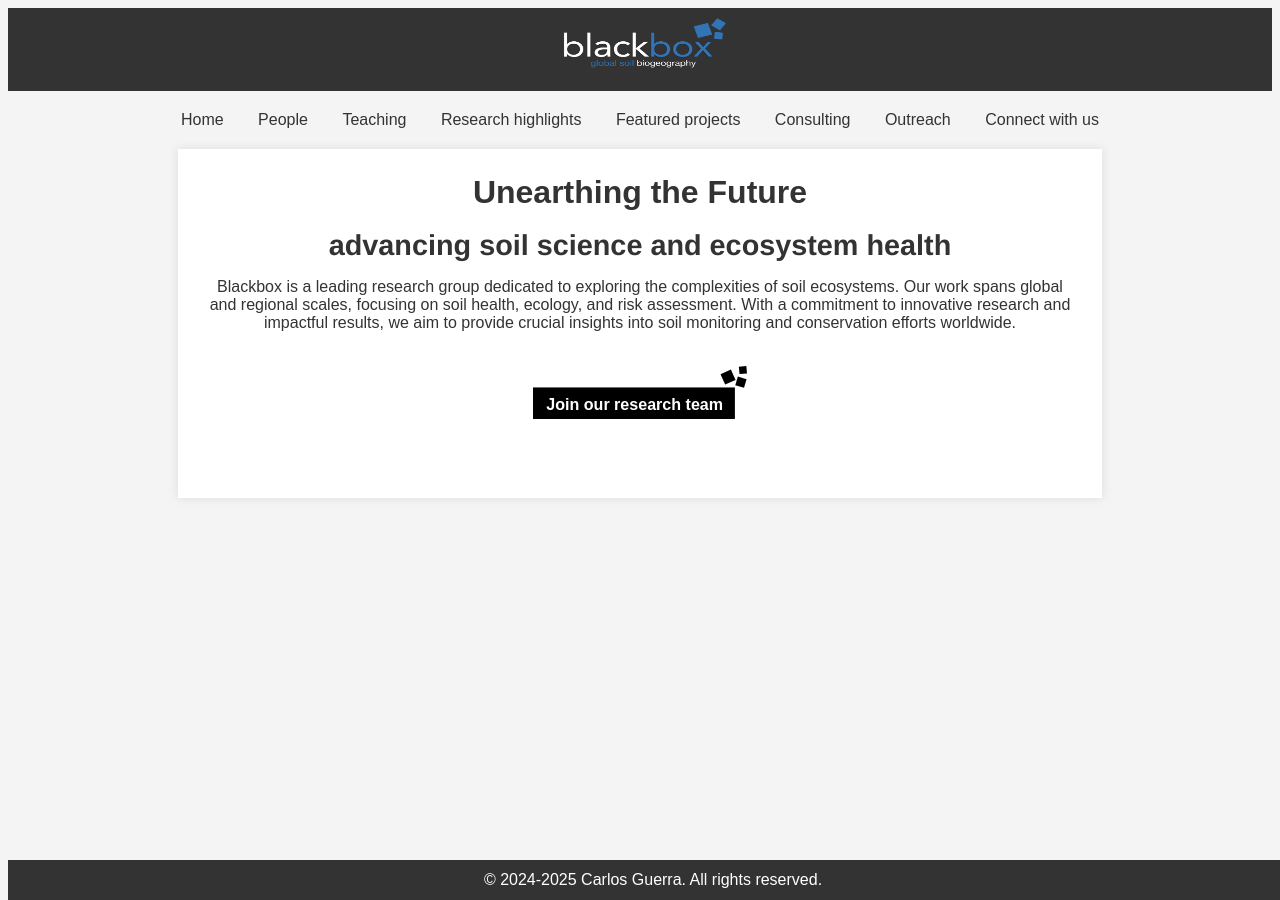
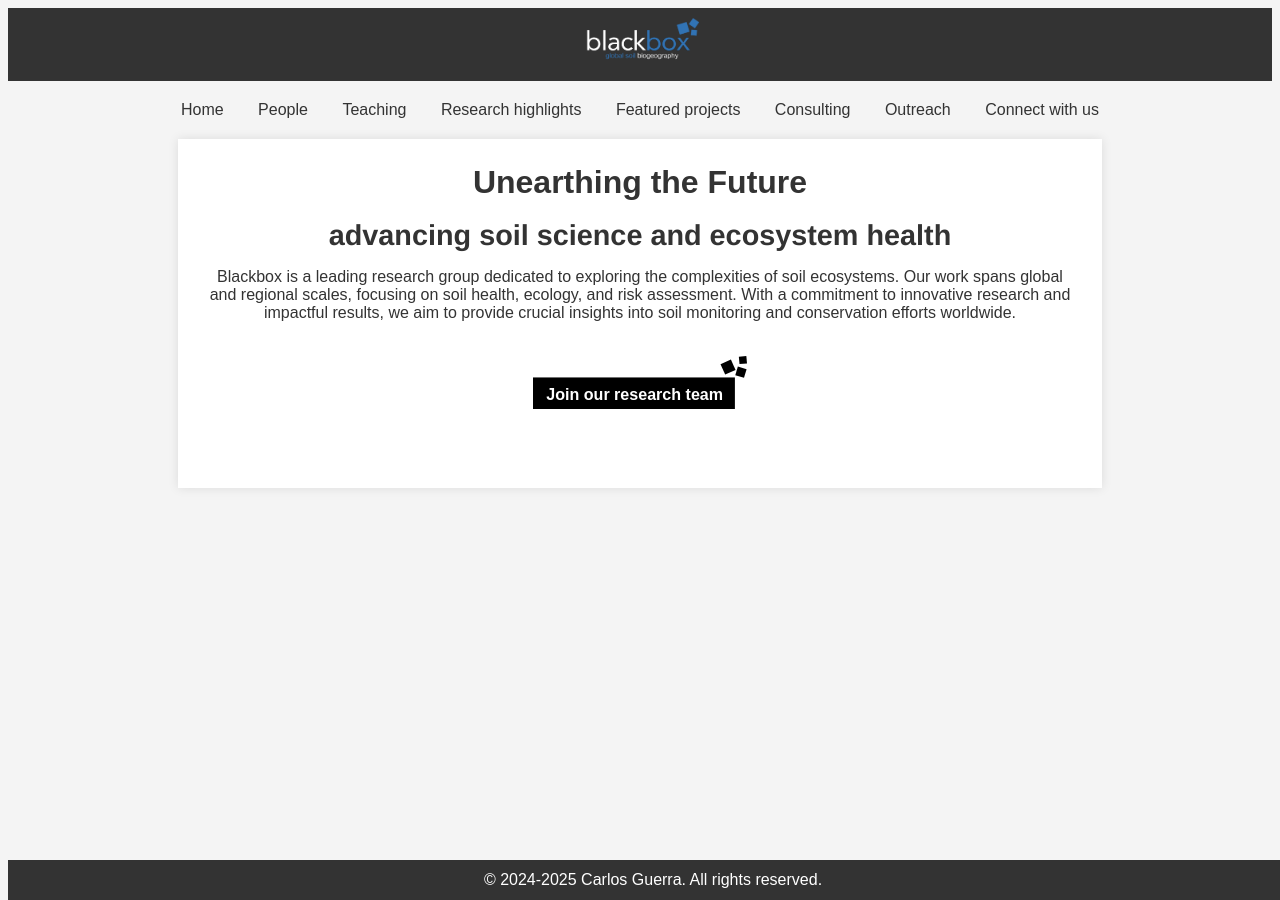
Before and after one commit to Blackboxgeo/blackbox.github.io, a Jekyll site: the page built from index.md, in a window 1280 px wide. Built offline with Jekyll 4.4.1, drawn with Linux system fonts in a browser that asks for light colours.

Commit message:
Corrected new image seize

```diff
--- a/_layouts/default.html
+++ b/_layouts/default.html
@@ -45,8 +45,8 @@
 
         header img {
             float: center;
-            width: 171px;
-            height: 59px;
+            width: 118px;
+            height: 49px;
             background: #333;
         }
 
--- a/assets/css/styles.css
+++ b/assets/css/styles.css
@@ -34,8 +34,8 @@ header h1 {
 
 header img {
     float: center;
-    width: 171px;
-    height: 59px;
+    width: 118px;
+    height: 49px;
     background: #333;
 }
 
```
Also changed, not shown: consulting/logo_white.png, form/logo_white.png, fp/logo_white.png, outreach/logo_white.png, people/logo_white.png, rh/logo_white.png, teaching/logo_white.png.
